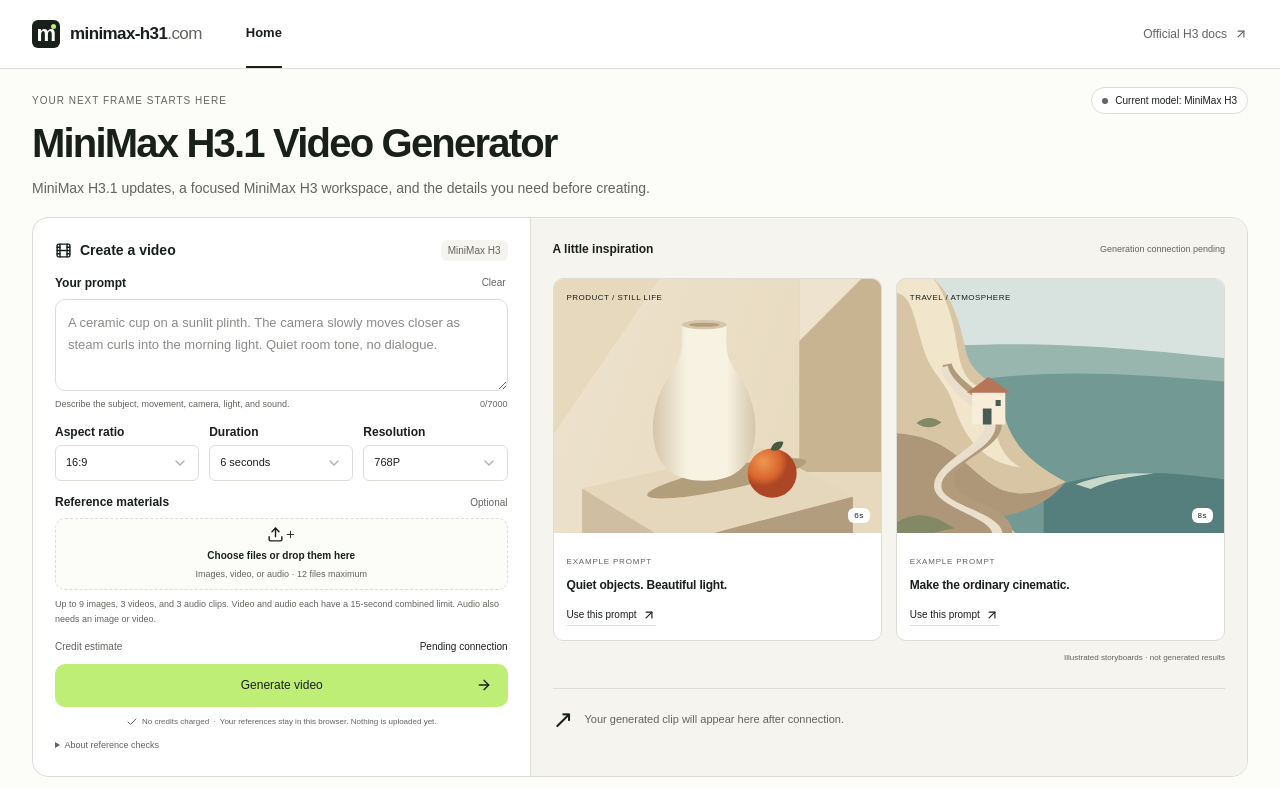
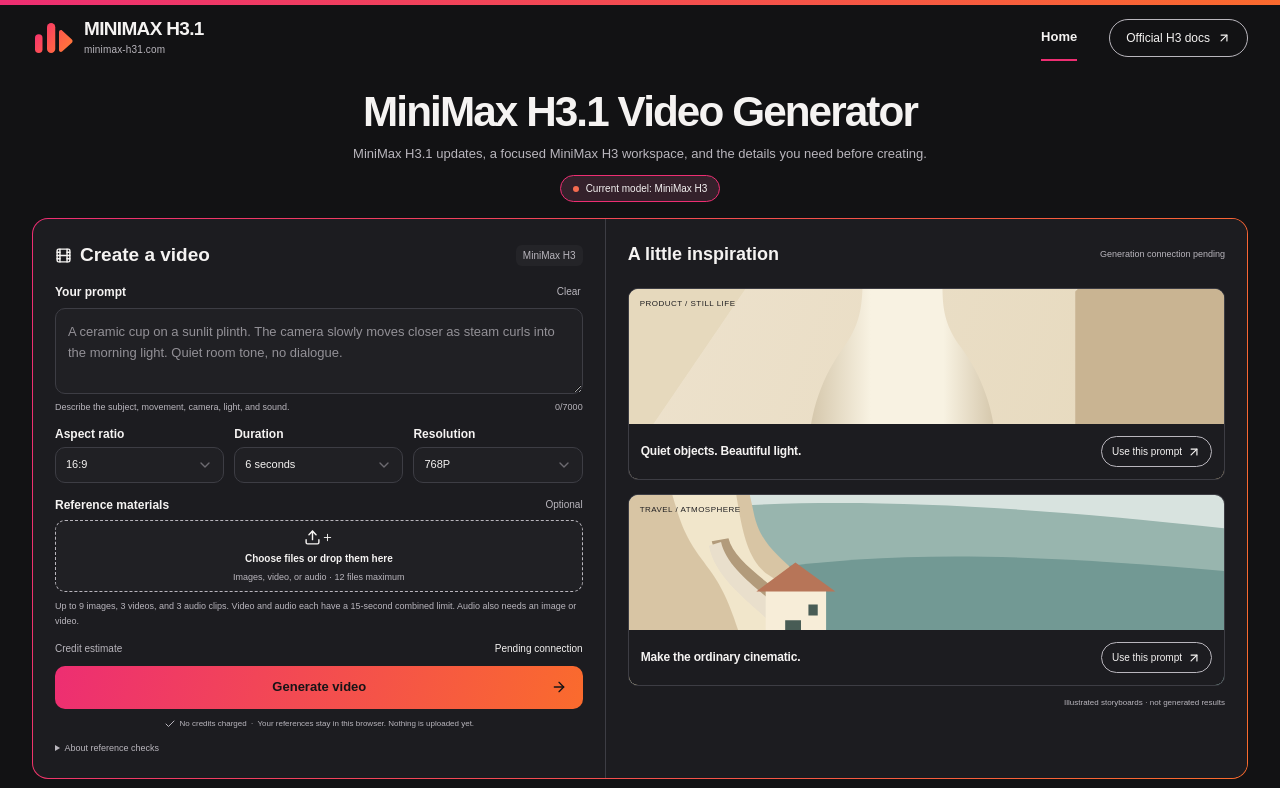
Before and after one commit to diegobona/Minimax-H31, a Next.js app in the folder apps/next-app/: page / in a window 1280 px wide. Shown: the top 788 px of the page. Built offline with nearby package versions, Linux system fonts and the light colour scheme; a web font is replaced by a local one.

Commit message:
调整 app/page.tsx 为 F 深色红橙风格并重设计标志

```diff
--- a/apps/next-app/app/globals.css
+++ b/apps/next-app/app/globals.css
@@ -13,64 +13,71 @@
 
 /* Product-site tokens are separate from the preserved application themes. */
 :root {
-  --site-paper: oklch(0.99 0.004 100);
-  --site-panel: oklch(1 0 0);
-  --site-subtle: oklch(0.967 0.007 100);
-  --site-ink: oklch(0.23 0.012 150);
-  --site-muted: oklch(0.5 0.012 130);
-  --site-line: oklch(0.895 0.008 100);
-  --site-accent: oklch(0.89 0.155 127);
-  --site-accent-soft: oklch(0.96 0.04 123);
-  --site-error: oklch(0.5 0.16 25);
-  --site-error-surface: oklch(0.975 0.012 25);
+  --site-paper: #121214;
+  --site-panel: #1c1c20;
+  --site-subtle: #242428;
+  --site-input: #202024;
+  --site-ink: #f5f3f2;
+  --site-muted: #b9b6bd;
+  --site-line: #3d3d44;
+  --site-rose: #ed2e72;
+  --site-coral: #fa6b2d;
+  --site-accent: #f56b50;
+  --site-accent-soft: #34212b;
+  --site-accent-ink: #171416;
+  --site-error: #ffabb5;
+  --site-error-surface: #3b2028;
+  --site-on-art: #212023;
+  --site-brand-gradient: linear-gradient(105deg, var(--site-rose), var(--site-coral));
   --site-radius: 16px;
   --site-radius-small: 10px;
   --site-radius-tight: 6px;
   --site-radius-pill: 999px;
 }
 
-.minimax-site { min-height: 100dvh; font-family: var(--font-geist-sans), sans-serif; }
+.minimax-site { min-height: 100dvh; font-family: var(--font-geist-sans), sans-serif; background: var(--site-paper); color: var(--site-ink); color-scheme: dark; }
 .minimax-container { width: min(1280px, calc(100% - 64px)); margin-inline: auto; }
-.minimax-header { color: var(--site-ink); background: var(--site-panel); border-bottom: 1px solid var(--site-line); }
-.minimax-header-inner { min-height: 68px; display: flex; align-items: center; gap: 44px; }
-.minimax-wordmark { display: inline-flex; align-items: center; gap: 10px; font-size: 17px; letter-spacing: -.6px; font-weight: 650; white-space: nowrap; }
-.minimax-domain { color: var(--site-muted); font-weight: 450; }
-.minimax-mark { position: relative; width: 28px; height: 28px; display: grid; place-items: center; background: var(--site-ink); color: var(--site-panel); border-radius: var(--site-radius-tight); font-size: 22px; line-height: 1; }
-.minimax-mark > span { width: 5px; height: 5px; position: absolute; right: 4px; top: 4px; background: var(--site-accent); border-radius: var(--site-radius-pill); }
-.minimax-header nav { display: flex; gap: 24px; font-size: 13px; font-weight: 550; }
-.minimax-header nav a { padding-block: 23px; border-bottom: 2px solid var(--site-ink); }
-.minimax-docs-link { margin-left: auto; display: inline-flex; align-items: center; gap: 7px; font-size: 12px; color: var(--site-muted); }
+.minimax-header { color: var(--site-ink); background: var(--site-paper); border-top: 5px solid transparent; border-image: var(--site-brand-gradient) 1; }
+.minimax-header-inner { min-height: 66px; display: flex; align-items: center; gap: 32px; }
+.minimax-wordmark { display: inline-flex; align-items: center; gap: 10px; white-space: nowrap; }
+.minimax-wordmark-copy { display: flex; flex-direction: column; gap: 2px; }
+.minimax-wordmark-copy strong { font-size: 19px; line-height: 1.1; font-weight: 750; letter-spacing: -.035em; }
+.minimax-wordmark-copy > span { color: var(--site-muted); font-size: 10px; letter-spacing: .015em; }
+.minimax-mark { width: 42px; height: 42px; flex-shrink: 0; }
+.minimax-header nav { margin-left: auto; display: flex; gap: 24px; font-size: 13px; font-weight: 550; }
+.minimax-header nav a { padding-block: 12px; border-bottom: 2px solid var(--site-rose); }
+.minimax-docs-link { display: inline-flex; align-items: center; gap: 7px; font-size: 12px; color: var(--site-ink); border: 1px solid var(--site-muted); border-radius: var(--site-radius-pill); padding: 9px 16px; }
 .minimax-docs-link:hover { color: var(--site-ink); }
 .minimax-skip-link { position: fixed; top: -120px; left: 16px; z-index: 100; padding: 12px 18px; background: var(--site-ink); color: var(--site-panel); border-radius: var(--site-radius-small); }
 .minimax-skip-link:focus { top: 12px; }
-.minimax-home { color: var(--site-ink); background: var(--site-paper); --background: var(--site-panel); --foreground: var(--site-ink); --primary: var(--site-ink); --primary-foreground: var(--site-panel); --border: var(--site-line); --input: var(--site-line); --ring: var(--site-ink); --accent: var(--site-accent-soft); --accent-foreground: var(--site-ink); --muted-foreground: var(--site-muted); }
-.minimax-hero { padding-top: 18px; }
+.minimax-home { color: var(--site-ink); background: var(--site-paper); --background: var(--site-input); --foreground: var(--site-ink); --primary: var(--site-ink); --primary-foreground: var(--site-panel); --border: var(--site-line); --input: var(--site-line); --ring: var(--site-accent); --accent: var(--site-accent-soft); --accent-foreground: var(--site-ink); --muted-foreground: var(--site-muted); }
+.minimax-hero { padding-top: 18px; text-align: center; }
 .minimax-eyebrow { font: 10px/1.4 var(--font-geist-mono), monospace; letter-spacing: .1em; color: var(--site-muted); }
-.minimax-hero-topline { display: flex; justify-content: space-between; gap: 14px; align-items: center; margin-bottom: 6px; }
-.minimax-model-badge { display: inline-flex; align-items: center; gap: 7px; border: 1px solid var(--site-line); border-radius: var(--site-radius-pill); padding: 5px 10px; font-size: 10px; background: var(--site-panel); white-space: nowrap; }
-.minimax-model-badge > span { width: 6px; height: 6px; background: var(--site-muted); border-radius: var(--site-radius-pill); }
-.minimax-hero h1 { font-size: clamp(28px, 3.2vw, 40px); line-height: 1.15; font-weight: 550; letter-spacing: -.045em; }
-.minimax-hero-description { margin-top: 11px; color: var(--site-muted); font-size: 14px; line-height: 1.6; }
-.minimax-generator-anchor { scroll-margin-top: 20px; margin-top: 18px; }
-.minimax-workspace { display: grid; grid-template-columns: minmax(0, 1fr) minmax(0, 1.44fr); border: 1px solid var(--site-line); border-radius: var(--site-radius); overflow: hidden; background: var(--site-panel); }
+.minimax-hero-topline { display: none; }
+.minimax-model-badge { display: inline-flex; align-items: center; gap: 7px; border: 1px solid var(--site-rose); border-radius: var(--site-radius-pill); margin-top: 10px; padding: 5px 12px; font-size: 10px; background: var(--site-accent-soft); white-space: nowrap; }
+.minimax-model-badge > span { width: 6px; height: 6px; background: var(--site-accent); border-radius: var(--site-radius-pill); }
+.minimax-hero h1 { font-size: clamp(28px, 3.3vw, 44px); line-height: 1.1; font-weight: 700; letter-spacing: -.045em; }
+.minimax-hero-description { margin-top: 9px; color: var(--site-muted); font-size: 13px; line-height: 1.6; }
+.minimax-generator-anchor { scroll-margin-top: 20px; margin-top: 16px; text-align: left; }
+.minimax-workspace { display: grid; grid-template-columns: minmax(0, 1fr) minmax(0, 1.12fr); border: 1px solid transparent; border-radius: var(--site-radius); overflow: hidden; background: linear-gradient(var(--site-panel),var(--site-panel)) padding-box, var(--site-brand-gradient) border-box; }
 .minimax-tool-form { padding: 22px; border-right: 1px solid var(--site-line); min-width: 0; }
 .minimax-tool-heading { display: flex; justify-content: space-between; align-items: center; margin-bottom: 12px; gap: 8px; }
-.minimax-tool-heading > p { display: flex; align-items: center; gap: 8px; font-weight: 600; font-size: 14px; }
+.minimax-tool-heading > p { display: flex; align-items: center; gap: 8px; font-weight: 650; font-size: 19px; }
 .minimax-tool-heading > span { font: 10px var(--font-geist-mono), monospace; color: var(--site-muted); background: var(--site-subtle); border-radius: var(--site-radius-tight); padding: 5px 7px; }
 .minimax-prompt-label { display: flex; align-items: center; justify-content: space-between; margin-bottom: 6px; }
 .minimax-tool-form label { font-size: 12px; font-weight: 550; }
 .minimax-clear { height: 20px; padding: 0 2px; font-size: 10px; color: var(--site-muted); }
-.minimax-prompt-input { min-height: 92px; max-height: 300px; resize: vertical; border-radius: var(--site-radius-small); padding: 12px; font-size: 13px; line-height: 1.65; box-shadow: none; }
+.minimax-prompt-input { min-height: 86px; max-height: 300px; resize: vertical; border-radius: var(--site-radius-small); padding: 12px; font-size: 13px; line-height: 1.65; box-shadow: none; background: var(--site-input); }
 .minimax-prompt-input::placeholder { color: var(--site-muted); opacity: .75; }
 .minimax-prompt-meta { display: flex; gap: 14px; justify-content: space-between; margin-top: 7px; color: var(--site-muted); font-size: 9px; line-height: 1.5; }
 .minimax-prompt-meta > span { flex-shrink: 0; font-family: var(--font-geist-mono), monospace; }
 .minimax-setting-grid { margin-top: 14px; display: grid; grid-template-columns: 1fr 1fr 1fr; gap: 10px; }
 .minimax-setting-grid > div { min-width: 0; }
-.minimax-setting-grid [data-slot=select-trigger] { margin-top: 7px; width: 100%; height: 36px; border-radius: var(--site-radius-tight); font-size: 11px; padding-inline: 10px; box-shadow: none; }
+.minimax-setting-grid [data-slot=select-trigger] { margin-top: 7px; width: 100%; height: 36px; border-radius: var(--site-radius-small); font-size: 11px; padding-inline: 10px; box-shadow: none; background: var(--site-input); }
 .minimax-select-popover { background: var(--site-panel); color: var(--site-ink); border-color: var(--site-line); --accent: var(--site-accent-soft); --accent-foreground: var(--site-ink); }
 .minimax-reference-label { display: flex; align-items: center; justify-content: space-between; margin-top: 14px; margin-bottom: 8px; }
 .minimax-reference-label > span { color: var(--site-muted); font-size: 10px; }
-.minimax-dropzone { display: flex; flex-direction: column; align-items: center; justify-content: center; gap: 5px; min-height: 72px; width: 100%; border: 1px dashed var(--site-line); border-radius: var(--site-radius-small); background: var(--site-paper); cursor: pointer; transition: border-color .15s, background .15s; }
+.minimax-dropzone { display: flex; flex-direction: column; align-items: center; justify-content: center; gap: 5px; min-height: 72px; width: 100%; border: 1px dashed var(--site-muted); border-radius: var(--site-radius-small); background: var(--site-input); cursor: pointer; transition: border-color .15s, background .15s; }
 .minimax-dropzone:hover,.minimax-dropzone.is-dragging { border-color: var(--site-muted); background: var(--site-accent-soft); }
 .minimax-dropzone:disabled { cursor: wait; }
 .minimax-dropzone > strong { font-size: 10px; font-weight: 550; }
@@ -85,8 +92,8 @@
 .minimax-credit-row { display: flex; justify-content: space-between; align-items: center; gap: 10px; margin-top: 12px; margin-bottom: 10px; font-size: 10px; }
 .minimax-credit-row > span { color: var(--site-muted); }
 .minimax-credit-row > strong { font-weight: 500; }
-.minimax-generate-button { width: 100%; height: 43px; display: flex; justify-content: center; font-size: 12px; border-radius: var(--site-radius-small); background: var(--site-accent); color: var(--site-ink); box-shadow: none; }
-.minimax-generate-button:hover { background: var(--site-accent); filter: brightness(.96); }
+.minimax-generate-button { width: 100%; height: 43px; display: flex; justify-content: center; font-size: 13px; font-weight: 650; border-radius: var(--site-radius-small); background: var(--site-brand-gradient); color: var(--site-accent-ink); box-shadow: none; }
+.minimax-generate-button:hover { background: var(--site-brand-gradient); filter: brightness(1.08); }
 .minimax-generate-button > svg { margin-left: auto; }
 .minimax-generate-button::before { content: ''; width: 17px; margin-right: auto; }
 .minimax-credit-hint { display: flex; flex-wrap: wrap; justify-content: center; align-items: center; gap: 4px; margin-top: 9px; font-size: 8px; line-height: 1.6; color: var(--site-muted); }
@@ -97,27 +104,27 @@
 .minimax-validation-note { margin-top: 10px; color: var(--site-muted); font-size: 9px; line-height: 1.7; }
 .minimax-validation-note > summary { cursor: pointer; width: fit-content; }
 .minimax-validation-note > p { margin-top: 6px; }
-.minimax-examples { padding: 22px; background: var(--site-subtle); min-width: 0; }
+.minimax-examples { padding: 22px; background: var(--site-panel); min-width: 0; }
 .minimax-examples-heading { display: flex; align-items: center; justify-content: space-between; gap: 10px; margin-bottom: 20px; }
-.minimax-examples-heading > p { font-size: 12px; font-weight: 550; }
+.minimax-examples-heading > p { font-size: 18px; font-weight: 650; }
 .minimax-examples-heading > span { font-size: 9px; color: var(--site-muted); }
-.minimax-example-grid { display: grid; grid-template-columns: 1fr 1fr; gap: 14px; }
-.minimax-example-card { min-width: 0; overflow: hidden; background: var(--site-panel); border: 1px solid var(--site-line); border-radius: var(--site-radius-small); }
+.minimax-example-grid { display: grid; grid-template-columns: 1fr; gap: 14px; }
+.minimax-example-card { position: relative; min-width: 0; overflow: hidden; background: var(--site-panel); border: 1px solid var(--site-line); border-radius: var(--site-radius-small); }
 .minimax-example-art { position: relative; overflow: hidden; }
-.minimax-example-art > img { width: 100%; height: 254px; object-fit: cover; }
-.minimax-example-art > span { position: absolute; top: 14px; left: 13px; font: 8px var(--font-geist-mono), monospace; letter-spacing: .06em; color: var(--site-ink); }
+.minimax-example-art > img { width: 100%; height: 190px; object-fit: cover; object-position: 50% 45%; }
+.minimax-example-art > span { position: absolute; top: 10px; left: 11px; font: 8px var(--font-geist-mono), monospace; letter-spacing: .06em; color: var(--site-on-art); }
 .minimax-example-art > .minimax-example-time { top: auto; left: auto; right: 11px; bottom: 10px; padding: 3px 6px; border-radius: var(--site-radius-tight); background: var(--site-panel); }
-.minimax-example-caption { padding: 14px 13px; }
-.minimax-example-caption > .minimax-eyebrow { font-size: 8px; }
-.minimax-example-caption h3 { margin-top: 6px; font-size: 12px; font-weight: 550; letter-spacing: -.015em; line-height: 1.4; }
-.minimax-example-caption > a { display: inline-flex; align-items: center; gap: 5px; font-size: 10px; margin-top: 13px; border-bottom: 1px solid var(--site-line); padding-bottom: 3px; }
+.minimax-example-caption { position: absolute; inset: auto 0 0; display: flex; align-items: center; justify-content: space-between; gap: 12px; padding: 12px; background: var(--site-panel); }
+.minimax-example-caption > .minimax-eyebrow { display: none; }
+.minimax-example-caption h3 { font-size: 12px; font-weight: 600; letter-spacing: -.015em; line-height: 1.4; }
+.minimax-example-caption > a { display: inline-flex; align-items: center; flex-shrink: 0; gap: 5px; font-size: 10px; border: 1px solid var(--site-muted); border-radius: var(--site-radius-pill); padding: 7px 10px; }
 .minimax-example-caption > a:hover { border-color: var(--site-ink); }
 .minimax-example-disclosure { font: 8px/1.6 var(--font-geist-mono), monospace; color: var(--site-muted); margin-top: 11px; text-align: right; }
-.minimax-empty-result { display: flex; align-items: center; gap: 11px; border-top: 1px solid var(--site-line); margin-top: 23px; padding-top: 18px; font-size: 11px; color: var(--site-muted); }
+.minimax-empty-result { display: none; }
 .minimax-empty-result > span { font-size: 25px; color: var(--site-ink); line-height: 1; }
-.minimax-model-explanation { display: flex; gap: 7px; font-size: 10px; line-height: 1.75; color: var(--site-muted); margin-top: 12px; }
+.minimax-model-explanation { display: flex; gap: 9px; padding: 12px 15px; border: 1px solid var(--site-line); border-radius: var(--site-radius-small); background: var(--site-panel); font-size: 10px; line-height: 1.75; color: var(--site-muted); margin-top: 12px; }
 .minimax-model-explanation > svg { flex-shrink: 0; margin-top: 1px; }
-.minimax-status-strip { display: flex; justify-content: space-between; align-items: center; gap: 16px; margin-top: 15px; padding: 12px 0 22px; border-bottom: 1px solid var(--site-line); color: var(--site-muted); font-size: 10px; }
+.minimax-status-strip { display: flex; justify-content: space-between; align-items: center; gap: 16px; margin-top: 10px; padding: 12px 0 22px; border-bottom: 1px solid var(--site-line); color: var(--site-muted); font-size: 10px; text-align: left; }
 .minimax-status-strip > p > span { color: var(--site-ink); font-weight: 550; margin-right: 8px; }
 .minimax-status-strip > a { display: inline-flex; align-items: center; gap: 8px; flex-shrink: 0; }
 .minimax-inline-time { margin-left: 4px; white-space: nowrap; font-family: var(--font-geist-mono), monospace; font-size: .87em; color: var(--site-muted); }
@@ -190,7 +197,7 @@
   .minimax-workspace { grid-template-columns: minmax(0,1fr) minmax(0,1fr); }
   .minimax-tool-form,.minimax-examples { padding: 18px; }
   .minimax-example-grid { gap: 9px; }
-  .minimax-example-art > img { height: 236px; }
+  .minimax-example-art > img { height: 200px; }
   .minimax-examples-heading { align-items: start; flex-direction: column; gap: 4px; margin-bottom: 14px; }
   .minimax-example-art > span { font-size: 7px; top: 10px; left: 9px; }
   .minimax-example-caption { padding: 12px 9px; }
@@ -201,20 +208,22 @@
 @media (max-width: 700px) {
   .minimax-container { width: calc(100% - 32px); }
   .minimax-header-inner { min-height: 60px; gap: 20px; }
-  .minimax-wordmark { font-size: 14px; gap: 8px; }
-  .minimax-mark { width: 25px; height: 25px; font-size: 20px; }
+  .minimax-wordmark { gap: 8px; }
+  .minimax-wordmark-copy strong { font-size: 15px; }
+  .minimax-wordmark-copy > span { font-size: 8px; }
+  .minimax-mark { width: 34px; height: 34px; }
   .minimax-header nav { margin-left: auto; font-size: 11px; }
   .minimax-header nav a { padding-block: 20px; }
   .minimax-docs-link { display: none; }
-  .minimax-hero { padding-top: 22px; }
-  .minimax-hero-topline { align-items: start; flex-direction: column; gap: 10px; margin-bottom: 14px; }
-  .minimax-hero h1 { max-width: 430px; font-size: 32px; }
+  .minimax-hero { padding-top: 18px; }
+  .minimax-hero h1 { margin-inline: auto; max-width: 430px; font-size: 32px; }
   .minimax-hero-description { font-size: 12px; }
-  .minimax-generator-anchor { margin-top: 20px; }
+  .minimax-generator-anchor { margin-top: 16px; }
   .minimax-workspace { grid-template-columns: 1fr; }
   .minimax-tool-form { border-right: 0; border-bottom: 1px solid var(--site-line); padding: 18px; }
   .minimax-examples { padding: 18px; }
   .minimax-examples-heading { flex-direction: row; align-items: center; margin-bottom: 16px; }
+  .minimax-examples-heading > p { font-size: 16px; }
   .minimax-examples-heading > span { font-size: 8px; }
   .minimax-example-art > img { height: 200px; }
   .minimax-empty-result { margin-top: 15px; padding-top: 14px; font-size: 10px; }
--- a/apps/next-app/app/layout.tsx
+++ b/apps/next-app/app/layout.tsx
@@ -1,5 +1,6 @@
 import type { Metadata } from 'next';
 import Link from 'next/link';
+import Image from 'next/image';
 import localFont from 'next/font/local';
 import { ArrowUpRight } from 'lucide-react';
 import { homeContent, homeSources } from '@/content/home';
@@ -20,7 +21,7 @@
 
 export const metadata: Metadata = {
   metadataBase: new URL('https://minimax-h31.com'),
-  icons: { icon: '/favicon.ico' },
+  icons: { icon: '/brand/favicon.svg' },
 };
 
 export default function RootLayout({ children }: Readonly<{ children: React.ReactNode }>) {
@@ -33,8 +34,8 @@
           <header className="minimax-header">
             <div className="minimax-container minimax-header-inner">
               <Link href="/" className="minimax-wordmark" aria-label={site.name}>
-                <span className="minimax-mark" aria-hidden="true">{site.mark}<span /></span>
-                <span>{site.name}<span className="minimax-domain">.com</span></span>
+                <Image className="minimax-mark" src="/brand/video-mark.svg" alt="" width={44} height={44} priority />
+                <span className="minimax-wordmark-copy"><strong>{site.wordmark}</strong><span>{site.name}.com</span></span>
               </Link>
               <nav aria-label={site.navigationLabel}>
                 {site.navigation.filter((entry) => entry.published).map((entry) => (
--- a/apps/next-app/app/page.tsx
+++ b/apps/next-app/app/page.tsx
@@ -44,9 +44,10 @@
   return (
     <article className="minimax-home">
       <div className="minimax-container minimax-hero">
-        <div className="minimax-hero-topline"><p className="minimax-eyebrow">{c.hero.eyebrow}</p><span className="minimax-model-badge"><span aria-hidden="true" />{c.hero.badge}</span></div>
+        <div className="minimax-hero-topline"><p className="minimax-eyebrow">{c.hero.eyebrow}</p></div>
         <h1>{c.hero.heading}</h1>
         <p className="minimax-hero-description">{c.hero.introduction}</p>
+        <span className="minimax-model-badge"><span aria-hidden="true" />{c.hero.badge}</span>
         <div id="generator" className="minimax-generator-anchor">
           <div className="minimax-workspace">
             <VideoWorkspace copy={c.tool} initialExample={selectedExample} />
--- a/apps/next-app/content/home.ts
+++ b/apps/next-app/content/home.ts
@@ -18,7 +18,7 @@
   },
   site: {
     name: 'minimax-h31',
-    mark: 'm',
+    wordmark: 'MINIMAX H3.1',
     home: 'Home',
     skip: 'Skip to main content',
     navigationLabel: 'Main navigation',
```
Also changed, not shown: apps/next-app/public/brand/favicon.svg (added), apps/next-app/public/brand/video-mark.svg (added).
